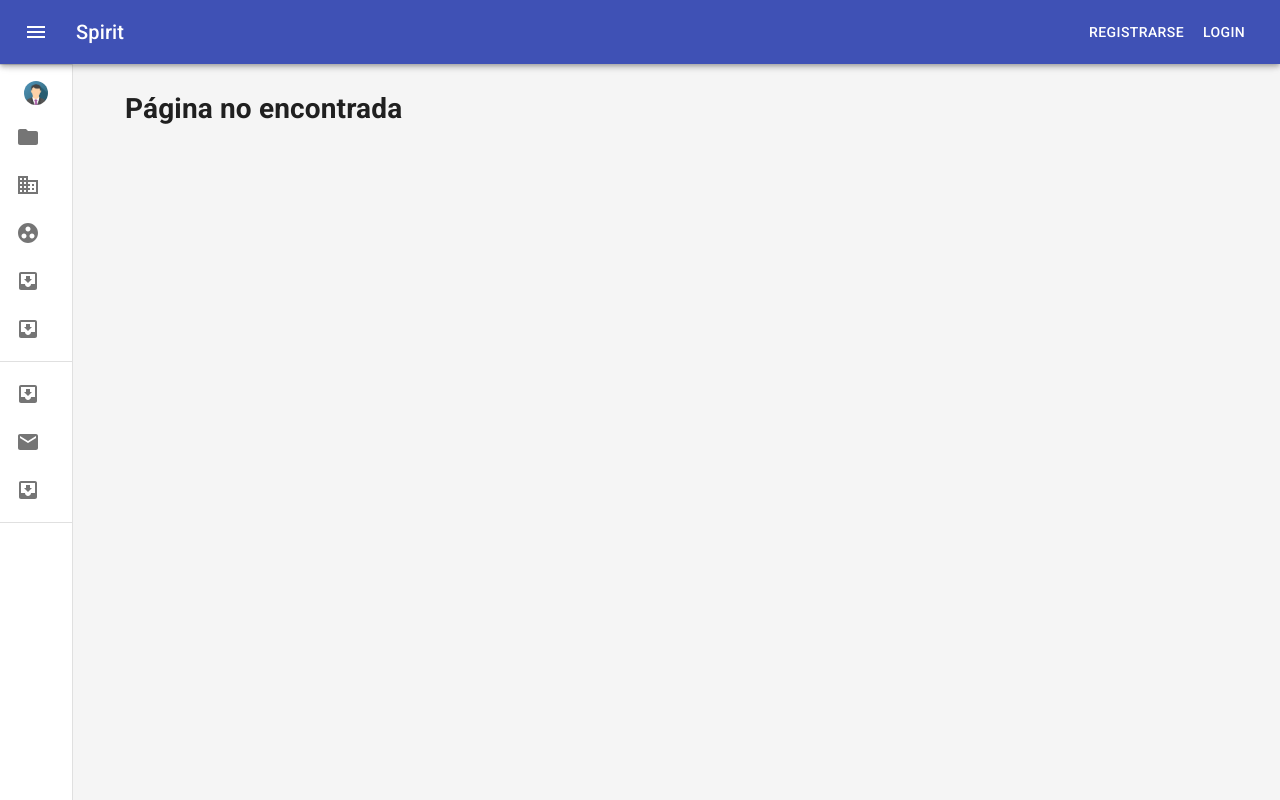
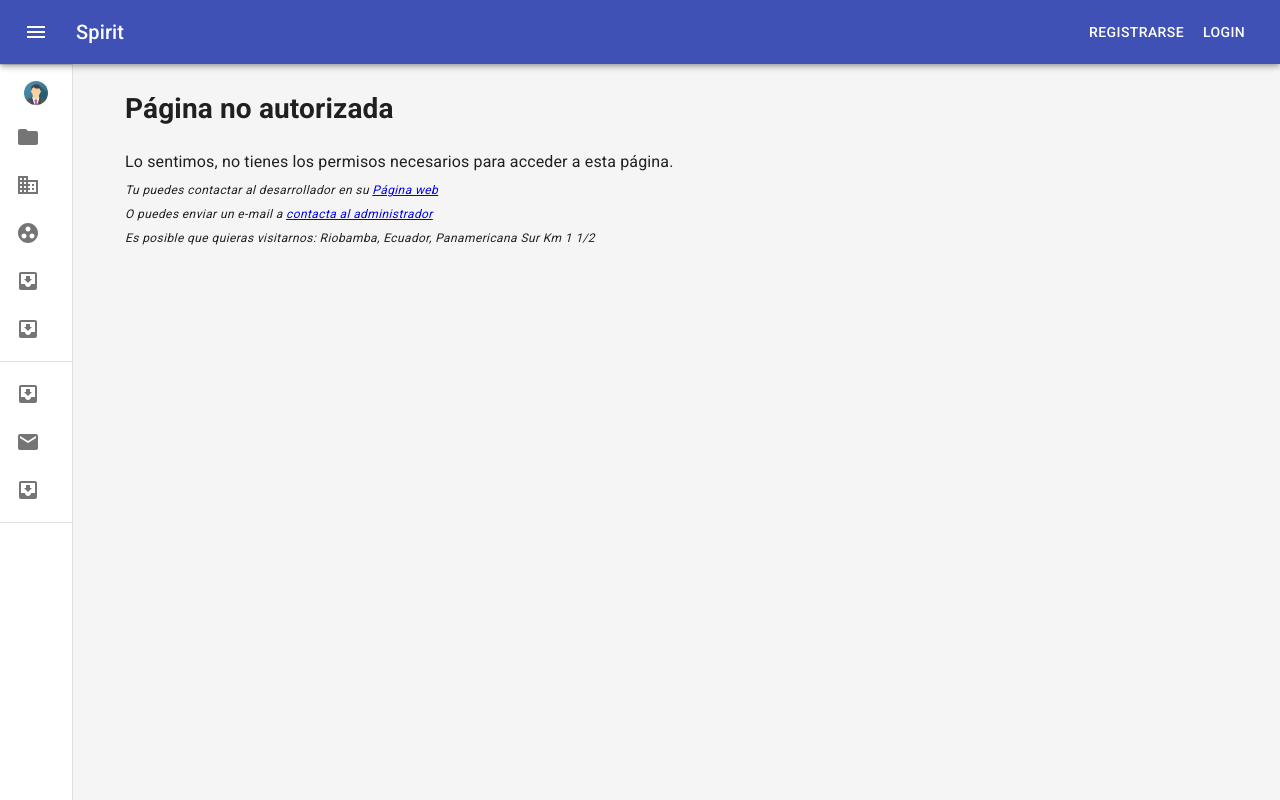
Before and after one commit to cristianeto/react-cas, a React (Create React App) app: page /not-authorized in a window 1280 px wide. Before the commit this address led to /not-found. Built offline with nearby package versions, Linux system fonts and the light colour scheme.

Commit message:
Manejando Error 403 y redirigiro a la página not Authorized

```diff
--- a/src/App.js
+++ b/src/App.js
@@ -4,7 +4,8 @@ import { withSnackbar } from "notistack";
 import cas from "./services/casService";
 import auth from "./services/authService";
 import NavBar from "./Components/navBar";
-import NotFound from "./Components/notFound";
+import NotFound from "./Components/error/notFound";
+import NotAuthorized from "./Components/error/notAuthorized";
 import Groups from "./Components/group/groups";
 import GroupForm from "./Components/group/groupForm";
 import ProjectForm from "./Components/project/projectForm";
@@ -126,6 +127,7 @@ class App extends Component {
           {/* <Route path="/login" component={LoginForm} />
                 <Route path="/customers" component={Customers} />
               <Route path="/rentals" component={Rentals} /> */}
+          <Route path="/" exact component={Welcome} />
           <Route path="/proyecto/:slug/miembros" exact component={Members} />
           <Route path="/proyecto/:slug" exact component={ProjectForm} />
           <Route path="/proyectos" exact component={Projects} />
@@ -137,15 +139,16 @@ class App extends Component {
           {this.state.selectedRole.id === 1 && (
             <Route path="/usuarios" component={Users} />
           )}
-          <Route path="/" exact component={Welcome} />
           <Route path="/logout" exact component={Logout} />
           <Route path="/dependencias" component={Dependencies} />
           <Route path="/dependencia/:id" component={DependencyForm} />
           <Route path="/grupos-investigacion" component={Groups} />
           <Route path="/grupo/:id" component={GroupForm} />
           <Route path="/not-found" component={NotFound} />
+          <Route path="/not-authorized" component={NotAuthorized} />
           {/* <Redirect from="/" exact to="/" /> */}
           <Redirect to="/not-found" />
+          <Redirect to="/not-authorized" />
         </Switch>
       </div>
     );
--- /dev/null
+++ b/src/Components/common/error.jsx
@@ -0,0 +1,33 @@
+import React from 'react';
+import { Container, Typography } from '@material-ui/core';
+import { Link } from 'react-router-dom';
+
+const Error = (props) => {
+  return (
+    <Container maxWidth="xl">
+      <h1>{props.title}</h1>
+      <Typography variant="subtitle1" gutterBottom>
+        {props.description}
+      </Typography>
+      <address>
+        <Typography variant="caption" display="block" gutterBottom>
+          Tu puedes contactar al desarrollador en su{' '}
+          <Link
+            to="https://cristianeto.github.com"
+            target="_blank"
+            onClick={(event) => { event.preventDefault(); window.location.assign('https://cristianeto.github.com') }} >
+            Página web
+          </Link>
+        </Typography>
+        <Typography variant="caption" display="block" gutterBottom>
+          O puedes enviar un e-mail a <a href="mailto:cristian.guaman@icloud.com">contacta al administrador</a>
+        </Typography>
+        <Typography variant="caption" display="block" gutterBottom>
+          Es posible que quieras visitarnos: Riobamba, Ecuador, Panamericana Sur Km 1 1/2
+        </Typography>
+      </address>
+    </Container>
+  );
+}
+
+export default Error;
--- /dev/null
+++ b/src/Components/error/notAuthorized.jsx
@@ -0,0 +1,10 @@
+import React from "react";
+import Error from "../common/error";
+
+const NotAuthorized = (props) => {
+  return (
+    <Error title={'Página no autorizada'} description={'Lo sentimos, no tienes los permisos necesarios para acceder a esta página.'} />
+  );
+};
+
+export default NotAuthorized;
--- /dev/null
+++ b/src/Components/error/notFound.jsx
@@ -0,0 +1,10 @@
+import React from "react";
+import Error from "../common/error";
+
+const NotFound = () => {
+  return (
+    <Error title={'Página no encontrada'} description={'Lo sentimos, esta página no existe o ha sido dada de baja.'} />
+  );
+};
+
+export default NotFound;
--- a/src/Components/notFound.jsx
+++ /dev/null
@@ -1,12 +0,0 @@
-import React from "react";
-import { Container } from "@material-ui/core";
-
-const NotFound = () => {
-  return (
-    <Container maxWidth="xl">
-      <h1>Página no encontrada</h1>
-    </Container>
-  );
-};
-
-export default NotFound;
--- a/src/Components/project/projectForm.jsx
+++ b/src/Components/project/projectForm.jsx
@@ -203,8 +203,11 @@ class ProjectForm extends Form {
       const { data: project } = await getProject(projectSlug); //Si no.
       this.setState({ data: this.mapToViewModel(project) });
     } catch (ex) {
-      if (ex.response && ex.response.status === 404) this.errorMessage(ex);
-      this.props.history.replace("/not-found");
+      if (ex.response && ex.response.status === 404) {
+        this.errorMessage(ex);
+        this.props.history.replace("/not-found");
+      } else if (ex.response.status === 403)
+        this.props.history.replace("/not-authorized");
     }
   }
 
@@ -420,10 +423,10 @@ class ProjectForm extends Form {
             <Grid item xs={12} sm={12}>
               <Paper style={classes.paper}>
                 <Panel
-                  id="id_program"
-                  property="name_program"
-                  title="Programas"
-                  data={this.state.data["id_program"]}
+                  id="id"
+                  property="name"
+                  title="Sectores de Impacto"
+                  data={this.state.data["sectors"]}
                 />
               </Paper>
             </Grid>
--- a/src/Components/project/projects.jsx
+++ b/src/Components/project/projects.jsx
@@ -97,11 +97,15 @@ class Projects extends Component {
         variant: 'success'
       });
     } catch (ex) {
-      if (ex.response && ex.response.status === 404)
+      if (ex.response && ex.response.status === 404) {
         this.props.enqueueSnackbar(`${ex.response.data.message}`, {
           variant: "error"
         });
-
+      } else if (ex.response.status === 403) {
+        this.props.enqueueSnackbar(`Operación no autorizada`, {
+          variant: "error"
+        });
+      }
       this.setState({ projects: originalProjects });
     }
   }
```
